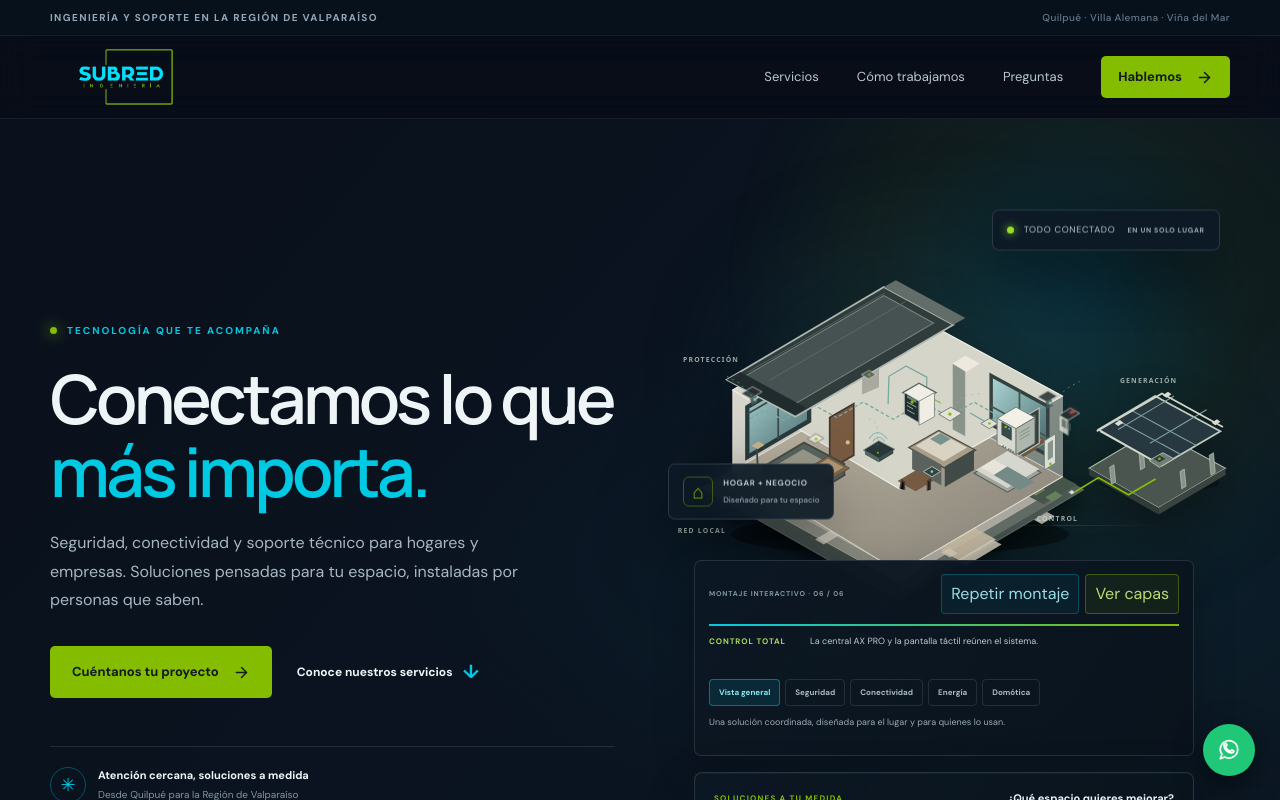
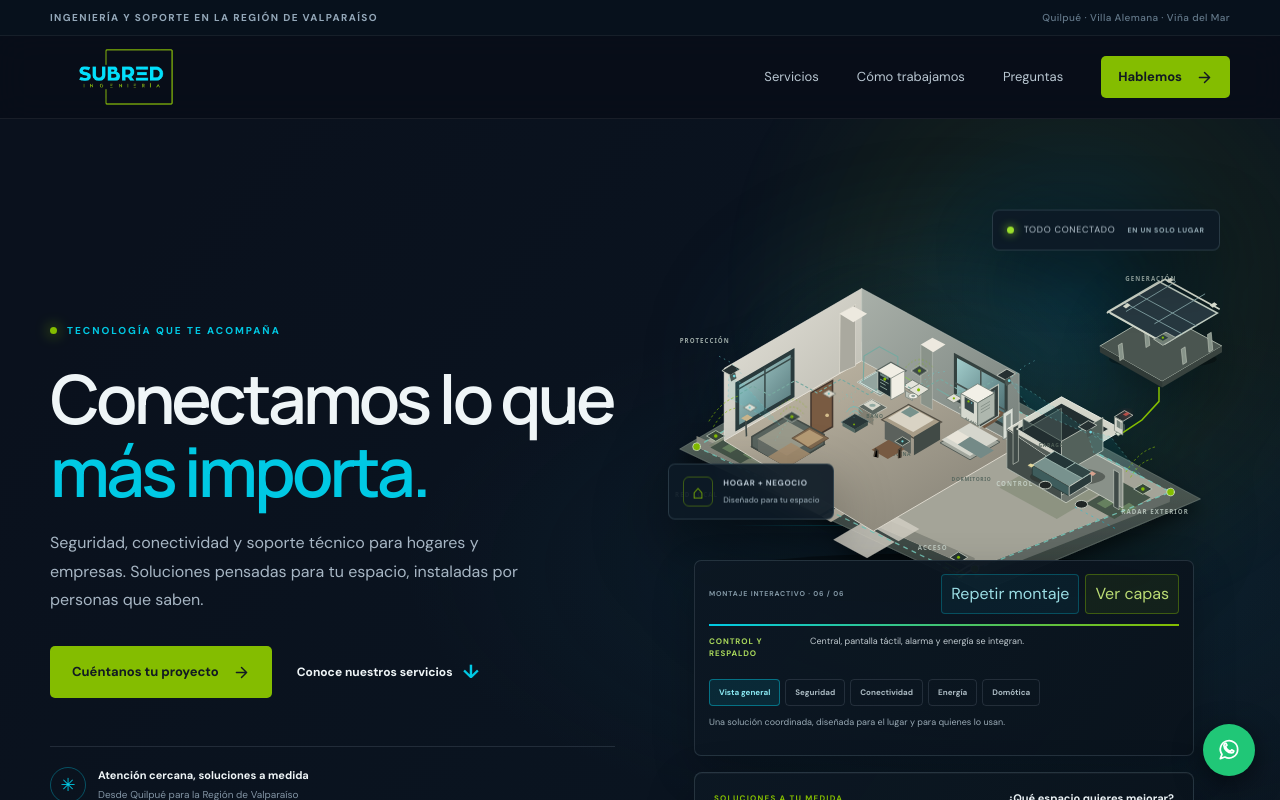
Before and after one commit to jalcayaga/subredfinal, a React (Vite) app: page / in a window 1280 px wide. Shown: the top 800 px of the page. Built offline with nearby package versions, Linux system fonts and the light colour scheme.

Commit message:
feat: show roofless security coverage home

```diff
--- a/src/pages/Home.jsx
+++ b/src/pages/Home.jsx
@@ -25,12 +25,12 @@ const faqs = [
 ];
 
 const assemblySteps = [
-  { title: "BASE", detail: "Terreno nivelado, radier y fundación listos." },
-  { title: "MUROS", detail: "Se levantan los recintos y se preparan los puntos de instalación." },
-  { title: "CUBIERTA", detail: "La techumbre protege la vivienda y deja visible el corte interior." },
-  { title: "ENERGÍA", detail: "Paneles solares, inversor y respaldo se conectan a la casa." },
-  { title: "SEGURIDAD", detail: "Cámaras, detectores, contactos y sirena cubren los accesos." },
-  { title: "CONTROL TOTAL", detail: "La central AX PRO y la pantalla táctil reúnen el sistema." },
+  { title: "BASE", detail: "Terreno, patio, acceso y fundación preparan la vivienda." },
+  { title: "MUROS", detail: "Se levantan los espacios y accesos de la vivienda." },
+  { title: "RECINTOS", detail: "Living, cocina, baño, dormitorios y garage toman forma." },
+  { title: "PERÍMETRO", detail: "Cámaras y radares cubren patio, accesos y zonas muertas." },
+  { title: "DETECCIÓN INTERNA", detail: "Sensores de movimiento y contactos protegen cada recinto." },
+  { title: "CONTROL Y RESPALDO", detail: "Central, pantalla táctil, alarma y energía se integran." },
 ];
 
 function NetworkArt() {
--- a/src/pages/HomeAnatomy.jsx
+++ b/src/pages/HomeAnatomy.jsx
@@ -4,7 +4,7 @@
  * the browser has no WebGL context.
  */
 export default function HomeAnatomy({ buildStage = 5 }) {
-  return <svg className="sr-anatomy-art" data-build-stage={buildStage} viewBox="0 0 680 460" role="img" aria-label="Montaje isométrico de una vivienda protegida con sistema de alarma AX PRO, sensores, cámaras, sirena, pantalla táctil y un módulo solar independiente">
+  return <svg className="sr-anatomy-art" data-build-stage={buildStage} viewBox="0 0 760 540" role="img" aria-label="Casa isométrica abierta con patio protegido, cámaras perimetrales, sensores interiores, radar, sirena, central de alarma y pantalla táctil">
     <defs>
       <linearGradient id="an-base" x2="0" y2="1"><stop stopColor="#66756f"/><stop offset="1" stopColor="#343e3b"/></linearGradient>
       <linearGradient id="an-wall" x2=".95" y2="1"><stop stopColor="#e5e3da"/><stop offset="1" stopColor="#b9b8ae"/></linearGradient>
@@ -15,29 +15,54 @@ export default function HomeAnatomy({ buildStage = 5 }) {
       <filter id="an-shadow" x="-30%" y="-30%" width="160%" height="180%"><feGaussianBlur in="SourceAlpha" stdDeviation="10"/><feOffset dy="12"/><feComponentTransfer><feFuncA type="linear" slope=".42"/></feComponentTransfer><feMerge><feMergeNode/><feMergeNode in="SourceGraphic"/></feMerge></filter>
       <filter id="an-glow" x="-100%" y="-100%" width="300%" height="300%"><feGaussianBlur stdDeviation="4" result="b"/><feMerge><feMergeNode in="b"/><feMergeNode in="SourceGraphic"/></feMerge></filter>
     </defs>
-    <ellipse cx="289" cy="408" rx="197" ry="24" fill="#000" opacity=".4" />
-    {/* Ground: site, slab and a small path give the house a stable, continuous base. */}
+    <ellipse cx="355" cy="513" rx="295" ry="32" fill="#000" opacity=".4" />
+    {/* A full patio makes the protected perimeter and the entry path legible. */}
     <g className="an-ground" filter="url(#an-shadow)">
-      <path d="m58 354 212-124 233 126-216 128z" fill="url(#an-base)" stroke="#9caaa0" strokeOpacity=".42"/>
-      <path d="m83 351 187-109 205 111-188 111z" fill="#aaa89e" stroke="#d9d5c9" strokeOpacity=".44"/>
-      <path d="m288 464 187-111-1 13-186 110z" fill="#626b65"/>
-      <path d="m83 351 205 113v-13L83 338z" fill="#898b80"/>
-      <path d="m302 408 42-25 57 31-42 25z" fill="#c1b69f" opacity=".9"/>
-      <path d="m354 439 42-25 11 6-42 25zM337 429l9-5 10 6-9 5z" fill="#d0c8b7" opacity=".8"/>
-      <path d="m94 352 42-25 32 17-42 25z" fill="#455448"/><path d="m108 353 12-8 9 5-12 8zM130 360l11-7 8 5-11 7z" fill="#66805f"/>
-      <path d="m426 357 39-23 30 16-39 23z" fill="#455448"/><path d="m438 358 11-7 9 5-11 7zM458 365l12-7 8 5-12 7z" fill="#66805f"/>
-      <path d="m190 414 20-12 10 6-20 12zM445 391l15-9 9 5-15 9z" fill="#d4d0c5" opacity=".72"/>
+      <path d="m36 345 264-155 414 220-284 120z" fill="url(#an-base)" stroke="#9caaa0" strokeOpacity=".48"/>
+      <path d="m58 342 242-140 375 199-255 100z" fill="#a4a498" stroke="#d9d5c9" strokeOpacity=".48"/>
+      <path d="m420 501 255-100-1 13-254 100z" fill="#626b65"/>
+      <path d="m58 342 362 159v-14L58 328z" fill="#85877d"/>
+      <path d="m74 340 226-130 61 32-226 132z" fill="#77836e" opacity=".68"/>
+      <path d="m452 395 86-50 75 40-86 51z" fill="#828a76" opacity=".65"/>
+      <path d="m152 395 72-42 66 36-72 42z" fill="#c1b69f" opacity=".9"/>
+      <path d="m221 433 72-42 12 7-72 42zM194 417l18-11 18 10-18 11z" fill="#d0c8b7" opacity=".85"/>
+      <path d="m76 343 43-25 39 21-43 25z" fill="#455448"/><path d="m91 344 14-8 11 6-14 8zM118 352l14-8 10 6-14 8z" fill="#66805f"/>
+      <path d="m565 416 47-28 37 20-47 28z" fill="#455448"/><path d="m579 416 14-8 11 6-14 8zM607 423l14-8 10 6-14 8z" fill="#66805f"/>
+      <path d="m236 463 36-21 44 24-36 21z" fill="#d4d0c5" opacity=".82"/>
+      <path d="m276 440 27-16 45 25-27 16z" fill="#d4d0c5" opacity=".82"/>
     </g>
-    {/* Main shell: an actual cutaway with a visible floor plan, room divisions and furniture. */}
+    {/* Perimeter beam and gate are drawn onto the patio slab, with a real opening for entry. */}
+    <g className="an-perimeter" fill="none" strokeLinecap="round" strokeLinejoin="round">
+      <path d="m58 342 242-140 375 199-250 99M397 506 58 342" stroke="#75c6b8" strokeWidth="1.7" strokeDasharray="5 7" opacity=".9"/>
+      <path d="m397 506 22-13m-19 19 25-15" stroke="#d4e1d2" strokeWidth="2.2"/>
+      <path d="m382 493 25 14m-28-8 24 14" stroke="#84bd00" strokeWidth="1.5"/>
+      <path d="m89 325 55 30m407 66 55 29m-333-239 52 28" stroke="#00c9e4" strokeWidth="1" strokeDasharray="2 6" opacity=".6"/>
+      <circle cx="58" cy="342" r="5" fill="#84bd00" stroke="#d5e4d0"/><circle cx="300" cy="202" r="5" fill="#84bd00" stroke="#d5e4d0"/>
+      <circle cx="675" cy="401" r="5" fill="#84bd00" stroke="#d5e4d0"/><circle cx="420" cy="501" r="5" fill="#84bd00" stroke="#d5e4d0"/>
+    </g>
+    {/* Roofless shell: the open plan stays visible from above. */}
     <g className="an-shell">
       <path d="m94 334 179-104 205 111-190 111z" fill="url(#an-floor)" stroke="#e1ddd2" strokeWidth="1.2"/>
       <path d="m94 334 179-104v-94L94 240z" fill="url(#an-wall)" stroke="#f2eee4" strokeOpacity=".74"/>
       <path d="m273 230 205 111v-94L273 136z" fill="url(#an-wall-side)" stroke="#d9ded6" strokeOpacity=".54"/>
-      <path d="m94 240 179-104 205 111-190 108z" fill="#d5d5ca" stroke="#f0eee5" strokeWidth="1.4"/>
       {/* Room divisions and interior wall caps */}
       <path d="m244 246 1-77 20-12v80z" fill="#aaa99f" stroke="#eeeadf" strokeOpacity=".65"/>
       <path d="m350 286v-77l15 8v77z" fill="#8a938a" stroke="#e0e2d9" strokeOpacity=".4"/>
       <path d="m244 169 18-10 18 10-18 11zM350 209l15-9 17 9-16 10z" fill="#ede9df"/>
+    </g>
+    <g className="an-interior">
+      {/* Bathroom: shower tray and screen, toilet, small vanity and basin. */}
+      <path d="m267 258 28-16 31 17-29 17z" fill="#84918b" stroke="#d6d8ce" strokeWidth="1"/>
+      <path d="m270 258 24-14 27 15-24 14z" fill="#a8c1bc" fillOpacity=".42" stroke="#c5ddd7" strokeWidth="1.2"/>
+      <path d="m294 243v28m-24-13 24 14" stroke="#d6e5df" strokeWidth="1"/>
+      <path d="m326 263 13-8 14 8-13 8z" fill="#e3e4db" stroke="#66716a"/><path d="m330 269 9 5v8l-9-5z" fill="#bdc4bb" stroke="#7a837b"/>
+      <ellipse cx="340" cy="276" rx="6" ry="3.6" fill="#f0efe7" stroke="#8b948a"/><ellipse cx="340" cy="276" rx="2.6" ry="1.5" fill="#8fa09a"/>
+      <path d="m269 290 17-10 20 11-18 10z" fill="#5c6660" stroke="#d1d3c8"/><path d="m269 290 19 11v13l-19-11z" fill="#817f72"/><path d="m275 287 11-6 12 7-11 7z" fill="#d6d7cc"/><ellipse cx="287" cy="288" rx="4" ry="2" fill="#8fa8a1"/>
+      <path d="m270 318 22-13m20-34 19-11" stroke="#65766f" strokeWidth="1" strokeDasharray="2 3"/>
+      {/* Room names anchor the floor plan for first-time visitors. */}
+      <g fill="#53645c" fontFamily="system-ui,sans-serif" fontSize="6.5" fontWeight="800" letterSpacing=".8" opacity=".92">
+        <text x="136" y="382">LIVING</text><text x="307" y="354">COCINA</text><text x="279" y="304">BAÑO</text><text x="390" y="386">DORMITORIO</text>
+      </g>
       {/* Exterior glazing with mullions and real depth */}
       <path d="m111 260 72-42v58l-72 42z" fill="url(#an-glass)" stroke="#293a3c" strokeWidth="5"/>
       <path d="m147 239v58m-36-29 72-42" stroke="#394a49" strokeWidth="2"/>
@@ -74,15 +99,30 @@ export default function HomeAnatomy({ buildStage = 5 }) {
       <path d="m275 256 1-32 20-12 24 13v25"/><path d="m426 285-24-14-12 7-19-11"/>
       <path d="m301 257 19-11 16 9" stroke="#8ebd62"/>
     </g>
-    {/* A compact rear roof wing leaves most rooms exposed in the cutaway. */}
-    <g className="an-roof">
-      <path d="m87 228 183-108 81 44-184 107z" fill="#303b3c" stroke="#aeb8b0" strokeWidth="2"/>
-      <path d="m103 227 167-97 58 32-168 98z" fill="#465252" stroke="#77857f" strokeWidth="1.2"/>
-      <path d="m87 228 16-9 77 42-13 8z" fill="#202b2d"/><path d="m270 120 14-8 81 44-14 8z" fill="#626c68"/>
-      <path d="m112 219 159-92m-135 102 159-92" fill="none" stroke="#64716c" strokeWidth="1" opacity=".8"/>
+    {/* Attached garage: open bay, structural posts, sectional door and a parked car. */}
+    <g className="an-garage" transform="translate(35 15)">
+      <path d="m427 355 71-42 80 43-74 44z" fill="#6c746d" stroke="#c4c9bd" strokeWidth="1.2"/>
+      <path d="m427 355 71 41v-51l-71-41z" fill="#424c49" stroke="#aab3aa" strokeWidth="1"/>
+      <path d="m498 313 80 43v51l-80-45z" fill="#899189" stroke="#d5d8ce" strokeWidth="1"/>
+      <path d="m427 304 71-42 80 43-80 47z" fill="#d4d5ca" stroke="#eef0e7" strokeWidth="1.2"/>
+      <path d="m427 304 71 48v-9l-71-40z" fill="#555e59"/>
+      <path d="m435 350 7-4v-48l-7 4zm63 40 7-4v-50l-7 4zm68-33 7 4v48l-7-4z" fill="#404b48" stroke="#cbd1c6" strokeWidth=".8"/>
+      <path d="m440 304 58-34 62 34-61 35z" fill="#222e30" stroke="#d1d5ca" strokeWidth="1.5"/>
+      <path d="m448 306 50-29v43l-50-29z" fill="#394747" stroke="#71827a"/><path d="m498 320 54-31v43l-54 31z" fill="#53615b" stroke="#d0d4c9"/>
+      <path d="m454 353 28-17 52 28-28 17z" fill="#646d66" opacity=".65"/>
+      {/* Compact car silhouette, with body, glazing, wheels and headlamps. */}
+      <ellipse cx="506" cy="366" rx="49" ry="12" fill="#202522" opacity=".45"/>
+      <path d="m460 351 28-17 49 27-29 18z" fill="#78928e" stroke="#d1d7ca" strokeWidth="1.2"/>
+      <path d="m460 351 48 28v12l-48-27z" fill="#3e5c5c" stroke="#273735"/>
+      <path d="m508 379 29-18v12l-29 18z" fill="#293a3b" stroke="#d3d8ce"/>
+      <path d="m476 341 13-8 27 15-13 8z" fill="#233537" stroke="#a9c3bb"/><path d="m503 356 13-8 22 12-13 8z" fill="#304545" stroke="#a9c3bb"/>
+      <ellipse cx="477" cy="377" rx="8" ry="5" fill="#202625" stroke="#c1c8bd" strokeWidth="1.3"/><ellipse cx="524" cy="402" rx="8" ry="5" fill="#202625" stroke="#c1c8bd" strokeWidth="1.3"/>
+      <path d="m458 349 5 2-4 3-5-3z" fill="#e2d79b"/><path d="m538 359 5 3-4 3-5-3z" fill="#d7a18d"/>
+      <g fill="#506057" fontFamily="system-ui,sans-serif" fontSize="6.5" fontWeight="800" letterSpacing="1"><text x="468" y="327">GARAGE</text></g>
     </g>
-    {/* Solar generation is a separate ground-mounted island, linked back to the utility wall. */}
+    {/* Separate solar island sits in the patio, never on the house or over its rooms. */}
     <g className="an-energy">
+      <g transform="translate(74 -120)">
       <ellipse cx="591" cy="348" rx="70" ry="12" fill="#000" opacity=".28"/>
       <path d="m509 331 76-45 83 45-78 46z" fill="#4a5550" stroke="#aeb9ad" strokeWidth="1.2"/>
       <path d="m509 331 81 46v8l-81-46z" fill="#303a37"/><path d="m590 377 78-46v8l-78 46z" fill="#39433f"/>
@@ -94,20 +134,38 @@ export default function HomeAnatomy({ buildStage = 5 }) {
       <path d="m539 279 6-4 4 3-6 4zm56-33 6-4 4 3-6 4zm57 32 6-4 4 3-6 4z" fill="#d9ddcf"/>
       <path d="m579 322 16-9 13 7-17 10z" fill="#717e77" stroke="#c1c9bd"/>
       <path d="m584 320 7-4 7 4-7 4z" fill="#283a40"/><circle cx="591" cy="320" r="1.5" fill="#84bd00" filter="url(#an-glow)"/>
-      <path d="m586 344-31 18-35-20-28 17" fill="none" stroke="#84bd00" strokeWidth="2" strokeLinecap="round" strokeLinejoin="round"/>
-      <path d="m489 356 4 3-4 3-4-3z" fill="#d8e2d3" stroke="#66756a"/>
+      <path d="m586 385v18l-22 24-27 18" fill="none" stroke="#84bd00" strokeWidth="2" strokeLinecap="round" strokeLinejoin="round"/>
+      <path d="m533 442 4 3-4 3-4-3z" fill="#d8e2d3" stroke="#66756a"/>
+      </g>
     </g>
-    {/* Security devices are discrete mounted hardware, with a restrained status light. */}
+    {/* Perimeter protection: corner cameras, radar sectors, access contact and siren. */}
+    <g className="an-perimeter-devices">
+      <path d="m100 251 20 10 46 52-67-35zM467 257l26 13 95 64-97-42zM566 321l31 8 43 55-65-34z" fill="#00c9e4" fillOpacity=".075" stroke="#69c9c5" strokeOpacity=".5" strokeWidth="1" strokeDasharray="3 4"/>
+      <path d="m80 316q12-21 28-24m-34 17q17-28 39-33M623 382q12-21 28-24m-34 17q17-28 39-33" fill="none" stroke="#84bd00" strokeWidth="1.2" strokeDasharray="3 3" opacity=".75"/>
+      <path d="m91 243 13-8 11 6-13 8z" fill="#263032" stroke="#d1d7cc" strokeWidth="1"/><path d="m101 249 2 8 7-4-2-8z" fill="#4a5854"/><circle cx="107" cy="250" r="1.8" fill="#73d5dc"/>
+      <path d="m449 249 13-8 11 6-13 8z" fill="#263032" stroke="#d1d7cc" strokeWidth="1"/><path d="m459 255 2 8 7-4-2-8z" fill="#4a5854"/><circle cx="465" cy="256" r="1.8" fill="#73d5dc"/>
+      <path d="m555 316 13-8 11 6-13 8z" fill="#263032" stroke="#d1d7cc" strokeWidth="1"/><path d="m565 322 2 8 7-4-2-8z" fill="#4a5854"/><circle cx="571" cy="323" r="1.8" fill="#73d5dc"/>
+      {/* Radar heads sit on opposite patio corners and look across blind approaches. */}
+      <path d="m71 328 12-7 12 7-12 7z" fill="#303d3b" stroke="#c5d0c5"/><circle cx="83" cy="328" r="2.3" fill="#84bd00" filter="url(#an-glow)"/>
+      <path d="m627 397 12-7 12 7-12 7z" fill="#303d3b" stroke="#c5d0c5"/><circle cx="639" cy="397" r="2.3" fill="#84bd00" filter="url(#an-glow)"/>
+      {/* Siren on the garage's exterior wall, visible from the patio. */}
+      <path d="m602 303 13-8 11 6-13 8z" fill="#253033" stroke="#d0d6ca" strokeWidth="1"/>
+      <path d="m602 303 11 6v18l-11-6z" fill="#d7d9cf" stroke="#68736b" strokeWidth=".8"/>
+      <path d="m605 307 5 3v9l-5-3zm6 3 1 1v9l-1-1zm3 2 1 1v9l-1-1z" fill="#76847d"/>
+      <path d="m613 300 5-3 4 2-5 3z" fill="#b94f49" filter="url(#an-glow)"/>
+      {/* Gate reader and door contact mark the only planned entry. */}
+      <path d="m388 486 11-7 12 7-11 7z" fill="#263332" stroke="#d1d8cd"/><circle cx="399" cy="486" r="2" fill="#84bd00"/>
+    </g>
+    {/* Indoor PIR/radar and opening contacts distinguish room detection from the perimeter. */}
     <g className="an-security">
-      <path d="m104 244 13-8 11 6-13 8z" fill="#263032" stroke="#c8d0c6" strokeWidth="1"/><path d="m114 250 2 8 7-4-2-8z" fill="#4a5854"/><circle cx="120" cy="251" r="1.8" fill="#73d5dc"/>
-      <path d="m449 248 12-7 11 6-12 7z" fill="#263032" stroke="#c8d0c6" strokeWidth="1"/><path d="m458 254 2 8 7-4-2-8z" fill="#4a5854"/><circle cx="464" cy="255" r="1.8" fill="#73d5dc"/>
-      <path d="m244 222 9-5 8 5-9 5z" fill="#4f5a55" stroke="#d7d8cc"/><circle cx="253" cy="222" r="1.4" fill="#84bd00"/>
-      <path d="m181 297 10-6 9 5-10 6z" fill="#ece7d9" stroke="#68736b"/><circle cx="191" cy="297" r="1.5" fill="#84bd00"/>
-      {/* Exterior siren: weatherproof body, speaker grille and visible status beacon. */}
-      <path d="m474 269 13-8 11 6-13 8z" fill="#253033" stroke="#d0d6ca" strokeWidth="1"/>
-      <path d="m474 269 11 6v18l-11-6z" fill="#d7d9cf" stroke="#68736b" strokeWidth=".8"/>
-      <path d="m477 273 5 3v9l-5-3zm6 3 1 1v9l-1-1zm3 2 1 1v9l-1-1z" fill="#76847d"/>
-      <path d="m485 266 5-3 4 2-5 3z" fill="#b94f49" filter="url(#an-glow)"/>
+      <path d="m170 303 12-7 12 7-12 7z" fill="#303d3b" stroke="#d4dace"/><circle cx="182" cy="303" r="2.1" fill="#84bd00"/>
+      <path d="m167 300q15-19 30-1m-35-5q20-26 40-2" fill="none" stroke="#84bd00" strokeWidth="1.2" strokeDasharray="2 3" opacity=".72"/>
+      <path d="m337 243 11-7 11 7-11 7z" fill="#303d3b" stroke="#d4dace"/><circle cx="348" cy="243" r="2.1" fill="#84bd00"/>
+      <path d="m330 239q18-21 36 0m-23-1q7-9 14 0" fill="none" stroke="#84bd00" strokeWidth="1.1" strokeDasharray="2 3" opacity=".72"/>
+      <path d="m119 291 8-5 9 5-8 5z" fill="#e9e8de" stroke="#68736b"/><circle cx="127" cy="291" r="1.4" fill="#67cbd0"/>
+      <path d="m222 273 8-5 9 5-8 5z" fill="#e9e8de" stroke="#68736b"/><circle cx="230" cy="273" r="1.4" fill="#67cbd0"/>
+      <path d="m398 291 8-5 9 5-8 5z" fill="#e9e8de" stroke="#68736b"/><circle cx="406" cy="291" r="1.4" fill="#67cbd0"/>
+      <path d="m180 303-20 31m168-91-25 29m67-29-17 20m-110 20 24-14" fill="none" stroke="#7ccac0" strokeWidth=".8" strokeDasharray="2 4"/>
     </g>
     {/* Network and automation devices are placed inside the living area and utility room. */}
     <g className="an-network">
@@ -141,7 +199,8 @@ export default function HomeAnatomy({ buildStage = 5 }) {
       <path d="m120 251-18-19-17-9M464 255l21-18 13-7M263 304l-1-25-14-8M347 265l15-18 20-3"/>
     </g>
     <g className="an-markers" fill="#d3e1d8" fontFamily="system-ui,sans-serif" fontSize="8" fontWeight="700" letterSpacing="1.4">
-      <text x="36" y="207">PROTECCIÓN</text><text x="545" y="232">GENERACIÓN</text><text x="30" y="407">RED LOCAL</text><text x="448" y="393">CONTROL</text>
+      <text x="36" y="207">PROTECCIÓN</text><text x="616" y="126">GENERACIÓN</text><text x="30" y="407">RED LOCAL</text><text x="448" y="393">CONTROL</text>
+      <text x="611" y="430">RADAR EXTERIOR</text><text x="346" y="477">ACCESO</text>
     </g>
   </svg>;
 }
--- a/src/pages/HomeHeroScene.jsx
+++ b/src/pages/HomeHeroScene.jsx
@@ -9,10 +9,10 @@ const modules = [
 
 const moduleCopy = {
   all: "Una solución coordinada, diseñada para el lugar y para quienes lo usan.",
-  camera: "Una alarma tipo AX PRO integra sensores, contactos, cámaras y sirena para proteger accesos y espacios clave.",
+  camera: "Cámaras y radares exteriores vigilan el patio, los accesos y los puntos ciegos; los contactos detectan aperturas.",
   network: "Wi-Fi y cableado para que tus equipos se mantengan conectados.",
-  energy: "Paneles y respaldo definidos según el consumo y las prioridades.",
-  automation: "La pantalla táctil y la central reúnen alarmas y automatizaciones en un control sencillo.",
+  energy: "El campo solar va separado de la vivienda y alimenta el respaldo desde el área de servicio.",
+  automation: "La central de alarma y la pantalla táctil reúnen sensores, sirena y automatizaciones.",
 };
 
 function makeBox(THREE, parent, size, position, material, module = "all") {
```
Also changed, not shown: src/pages/Home.css.
